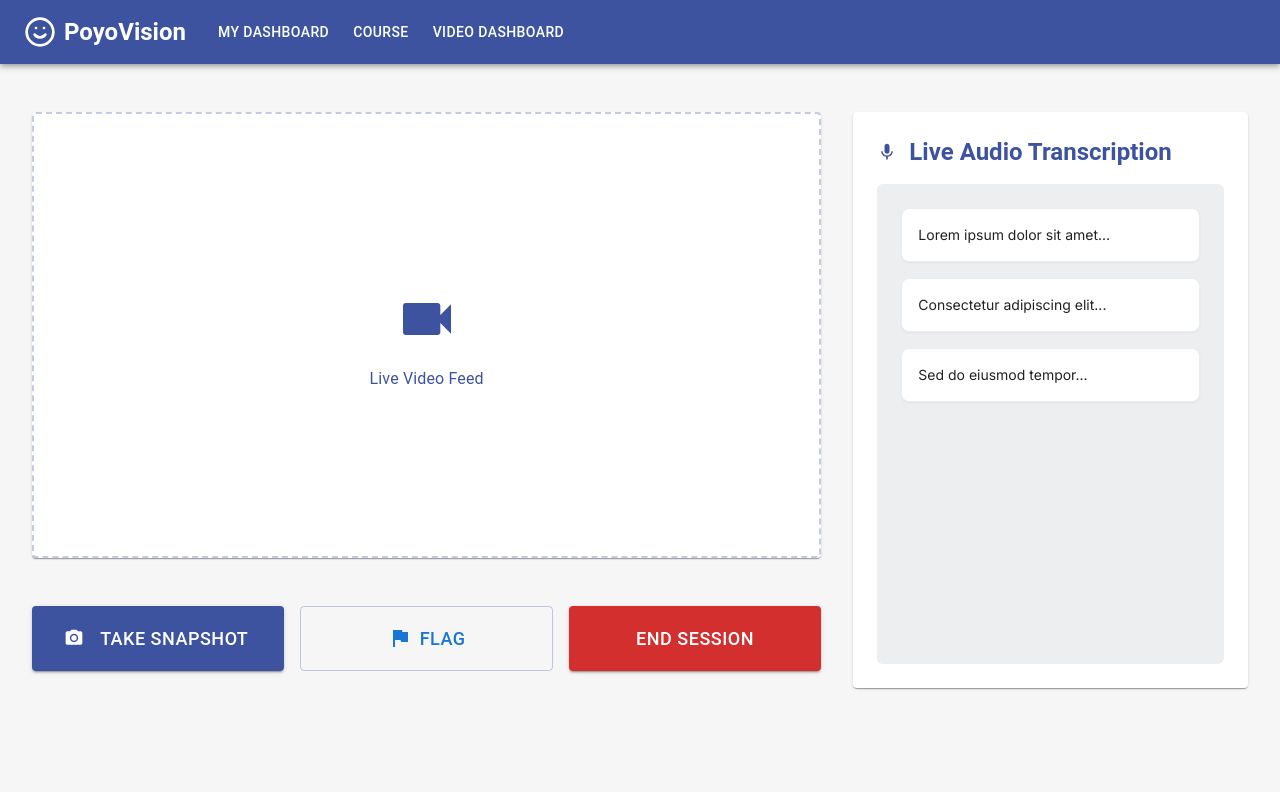
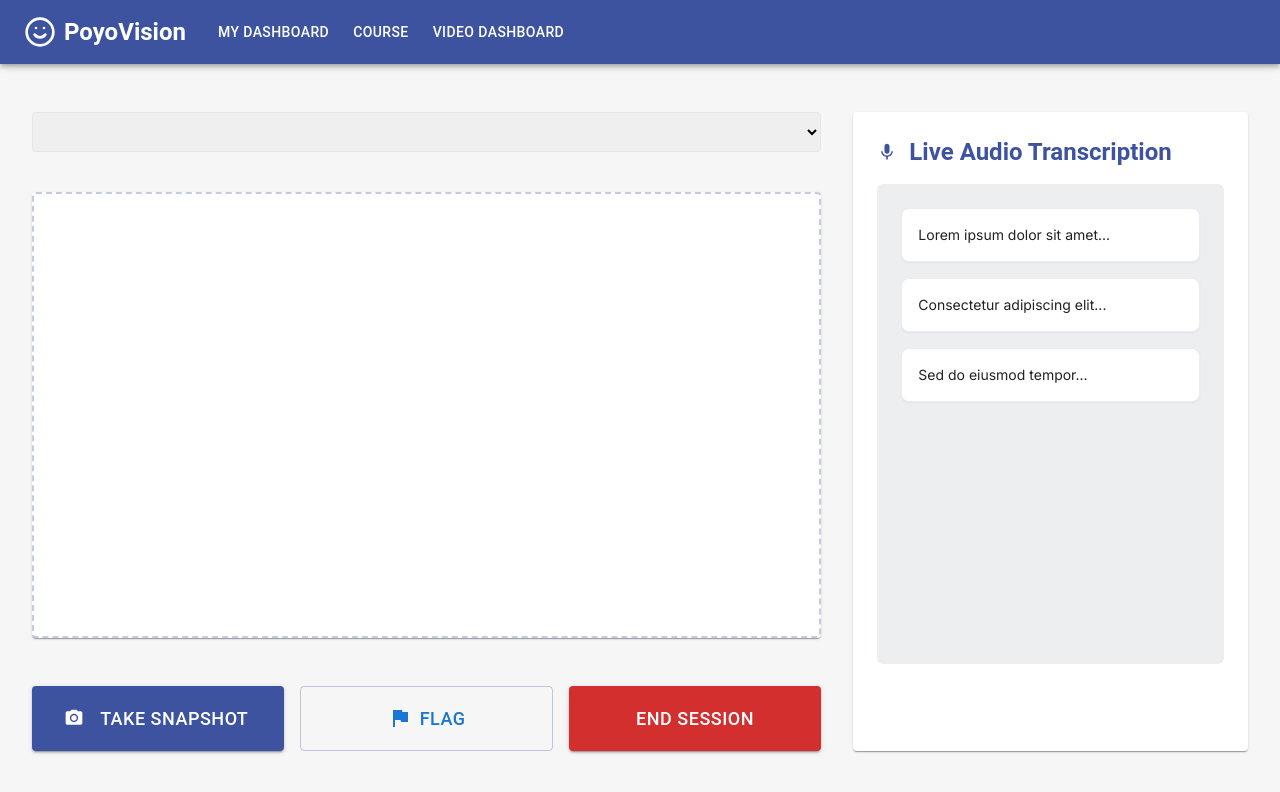
Before and after one commit to david-roh/poyoVision, a Next.js app: page /new-session in a window 1280 px wide. Shown: the top 792 px of the page. Built offline with nearby package versions, Linux system fonts and the light colour scheme.

Commit message:
Add webcam video

```diff
--- a/components/new-session.tsx
+++ b/components/new-session.tsx
@@ -2,7 +2,7 @@
 
 import { Button, Card, CardContent, Typography } from '@mui/material';
 import { PhotoCamera, Flag, Mic, Videocam } from '@mui/icons-material';
-import { useState } from "react"
+import { useState, useEffect, useRef } from "react"
 
 export default function Component() {
   const [isRecording, setIsRecording] = useState(false)
@@ -11,6 +11,61 @@ export default function Component() {
     "Consectetur adipiscing elit...",
     "Sed do eiusmod tempor...",
   ])
+  const videoRef = useRef<HTMLVideoElement>(null)
+  const [videoDevices, setVideoDevices] = useState<MediaDeviceInfo[]>([])
+  const [selectedDevice, setSelectedDevice] = useState<string>('')
+
+  // Function to get list of video devices
+  const getVideoDevices = async () => {
+    const devices = await navigator.mediaDevices.enumerateDevices()
+    const videoDevices = devices.filter(device => device.kind === 'videoinput')
+    setVideoDevices(videoDevices)
+    // Set first device as default if none selected
+    if (videoDevices.length && !selectedDevice) {
+      setSelectedDevice(videoDevices[0].deviceId)
+    }
+  }
+
+  // Get devices when component mounts
+  useEffect(() => {
+    getVideoDevices()
+    // Listen for device changes (e.g., plugging in/removing cameras)
+    navigator.mediaDevices.addEventListener('devicechange', getVideoDevices)
+    return () => {
+      navigator.mediaDevices.removeEventListener('devicechange', getVideoDevices)
+    }
+  }, [])
+
+  // Start webcam when device is selected
+  useEffect(() => {
+    async function setupWebcam() {
+      if (!selectedDevice) return
+
+      try {
+        const stream = await navigator.mediaDevices.getUserMedia({
+          video: {
+            deviceId: selectedDevice
+          },
+          audio: false
+        })
+
+        if (videoRef.current) {
+          videoRef.current.srcObject = stream
+        }
+      } catch (err) {
+        console.error('Error accessing webcam:', err)
+      }
+    }
+
+    setupWebcam()
+
+    return () => {
+      if (videoRef.current?.srcObject) {
+        const stream = videoRef.current.srcObject as MediaStream
+        stream.getTracks().forEach(track => track.stop())
+      }
+    }
+  }, [selectedDevice])
 
   return (
     <div>
@@ -19,21 +74,34 @@ export default function Component() {
         <div className="grid gap-8 md:grid-cols-[2fr_1fr] p-4">
           {/* Video Feed */}
           <div className="flex flex-col gap-6">
+            {/* Add camera selector */}
+            <select
+              value={selectedDevice}
+              onChange={(e) => setSelectedDevice(e.target.value)}
+              className="mb-4 p-2 border rounded"
+            >
+              {videoDevices.map((device) => (
+                <option key={device.deviceId} value={device.deviceId}>
+                  {device.label || `Camera ${videoDevices.indexOf(device) + 1}`}
+                </option>
+              ))}
+            </select>
+
             <Card sx={{
               border: '2px dashed rgba(62, 83, 160, 0.3)',
               backgroundColor: 'white'
             }}>
               <CardContent sx={{
-                display: 'flex',
-                flexDirection: 'column',
-                alignItems: 'center',
-                justifyContent: 'center',
-                gap: 2,
-                padding: 4,
+                padding: '0 !important', // Remove padding for video
                 aspectRatio: '16/9'
               }}>
-                <Videocam sx={{ fontSize: 64, color: '#3E53A0' }} />
-                <Typography sx={{ color: '#3E53A0' }}>Live Video Feed</Typography>
+                <video
+                  ref={videoRef}
+                  autoPlay
+                  playsInline
+                  muted
+                  className="w-full h-full object-cover"
+                />
               </CardContent>
             </Card>
 
```
